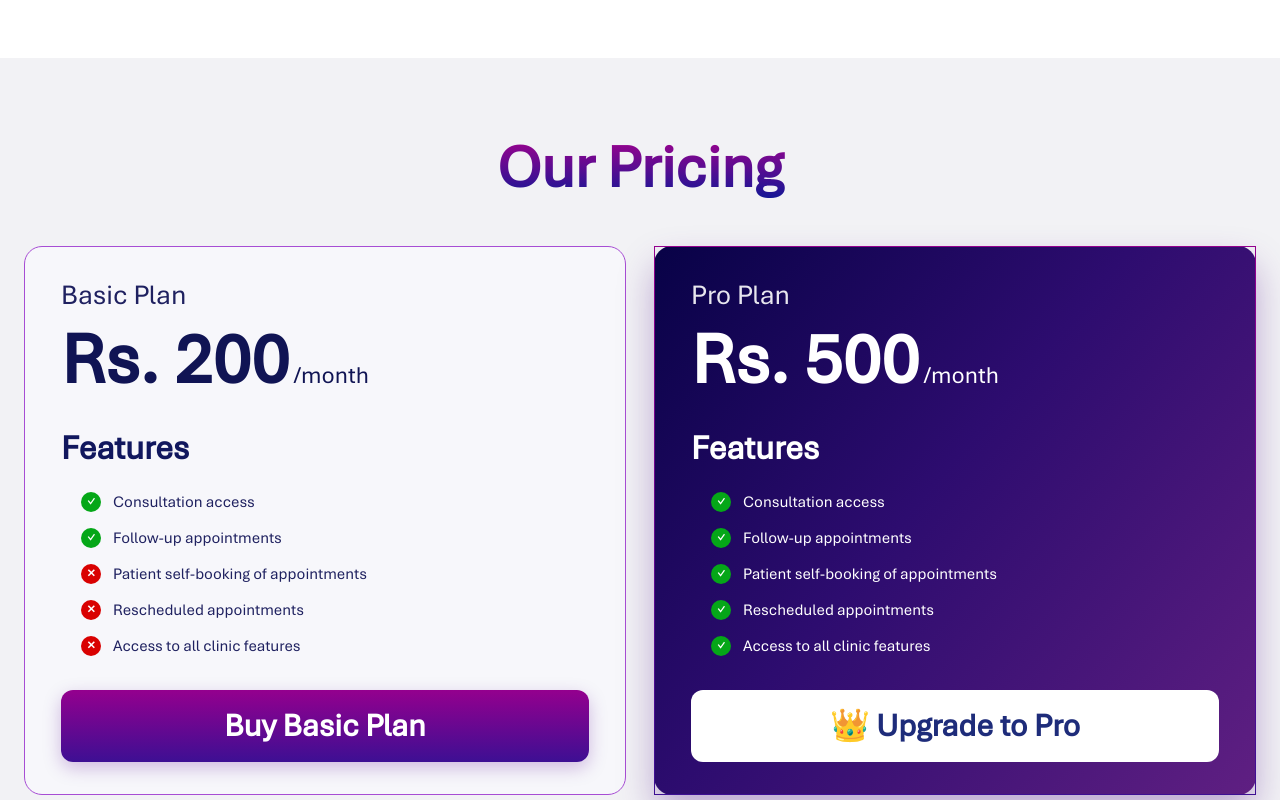
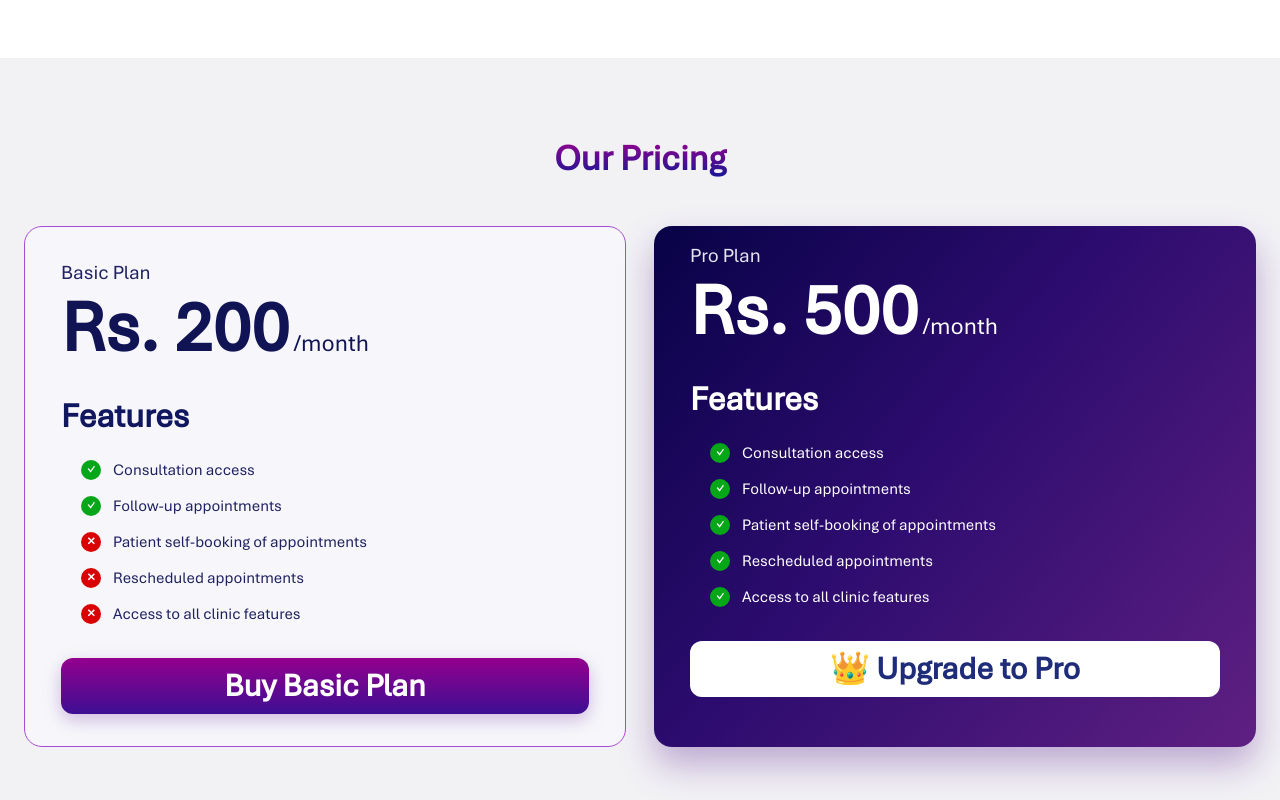
Before and after one commit to AmanDwivedi9335/clinic-portpolio, a Next.js app: page /doctors in a window 1280 px wide. Shown: the part 2200-3000 px from the top of the page. Built offline with nearby package versions, Linux system fonts and the light colour scheme.

Commit message:
section pricing updated

```diff
--- a/src/components/DoctorHome/DoctorPricing.js
+++ b/src/components/DoctorHome/DoctorPricing.js
@@ -40,12 +40,12 @@ export default function DoctorPricing() {
   return (
     <section className="bg-[#f2f2f5] py-16 md:py-20">
       <div className="mx-auto max-w-7xl px-4 md:px-6">
-        <h2 className="text-center text-4xl font-extrabold text-wave md:text-6xl">Our Pricing</h2>
+        <h2 className="text-center text-4xl font-extrabold text-wave md:text-65xl">Our Pricing</h2>
 
         <div className="mt-12 grid gap-7 lg:grid-cols-2">
           <div className="rounded-[18px] border border-[#a74dd4] bg-[#f7f7fb] px-7 py-8 md:px-9">
-            <p className="text-2xl text-[#1f2160] md:text-[28px]">Basic Plan</p>
-            <p className="mt-3 flex items-end gap-1 text-[#101454]">
+            <p className="text-xl text-[#1f2160] md:text-xl">Basic Plan</p>
+            <p className="mt-1 flex items-end gap-1 text-[#101454]">
               <span className="text-6xl font-bold md:text-7xl">Rs. 200</span>
               <span className="mb-1 text-2xl">/month</span>
             </p>
@@ -55,15 +55,15 @@ export default function DoctorPricing() {
 
             <button
               type="button"
-              className="mt-8 w-full rounded-xl bg-[linear-gradient(0deg,#3D0F93_0%,#94008E_100%)] py-3 text-center text-[30px] font-semibold text-white shadow-[0_6px_18px_rgba(86,4,145,0.25)] md:text-[32px]"
+              className="mt-8 w-full rounded-xl bg-[linear-gradient(0deg,#3D0F93_0%,#94008E_100%)] py-1 text-center text-[30px] font-semibold text-white shadow-[0_6px_18px_rgba(86,4,145,0.25)] md:text-[32px]"
             >
               Buy Basic Plan
             </button>
           </div>
 
-          <div className="rounded-[18px] border border-transparent bg-[linear-gradient(130deg,#080247_0%,#2d0c6f_45%,#5f1f82_100%)] [border-image:linear-gradient(0deg,#3D0F93_0%,#94008E_100%)_1] px-7 py-8 shadow-[0_18px_35px_rgba(92,35,142,0.35)] md:px-9">
-            <p className="text-2xl text-white/90 md:text-[28px]">Pro Plan</p>
-            <p className="mt-3 flex items-end gap-1 text-white">
+          <div className="rounded-[18px] bg-[linear-gradient(130deg,#080247_0%,#2d0c6f_45%,#5f1f82_100%)] [border-image:linear-gradient(0deg,#3D0F93_0%,#94008E_100%)_1] px-2 py-4 shadow-[0_18px_35px_rgba(92,35,142,0.35)] md:px-9">
+            <p className="text-2xl text-white/90 md:text-xl">Pro Plan</p>
+            <p className="mt-1 flex items-end gap-1 text-white">
               <span className="text-6xl font-bold md:text-7xl">Rs. 500</span>
               <span className="mb-1 text-2xl">/month</span>
             </p>
@@ -73,7 +73,7 @@ export default function DoctorPricing() {
 
             <button
               type="button"
-              className="mt-8 w-full rounded-xl bg-white py-3 text-center text-[30px] font-semibold text-[#1e2c7a] md:text-[32px]"
+              className="mt-8 w-full rounded-xl bg-white py-1 text-center text-[30px] font-semibold text-[#1e2c7a] md:text-[32px]"
             >
               👑 Upgrade to Pro
             </button>
```
